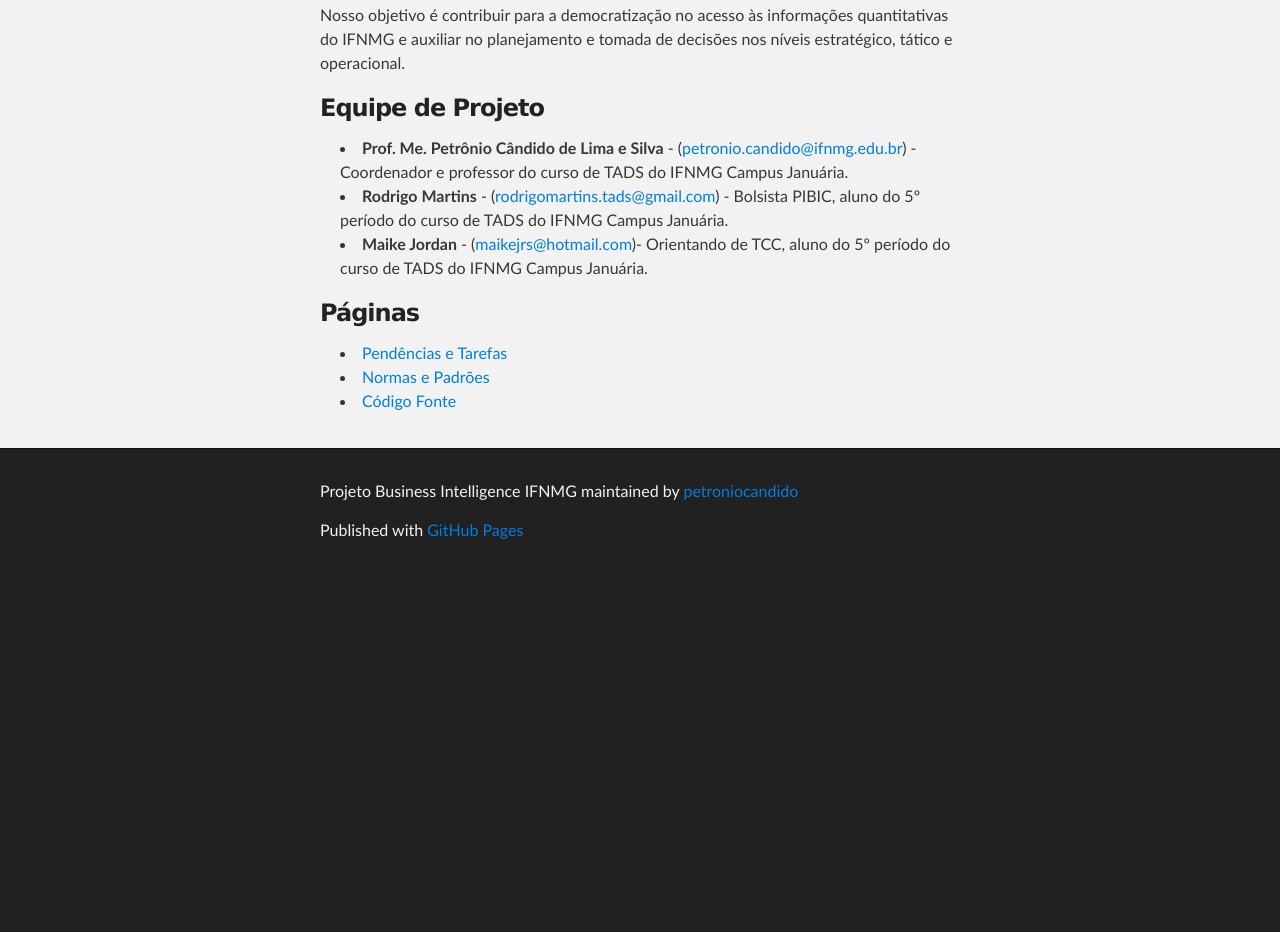
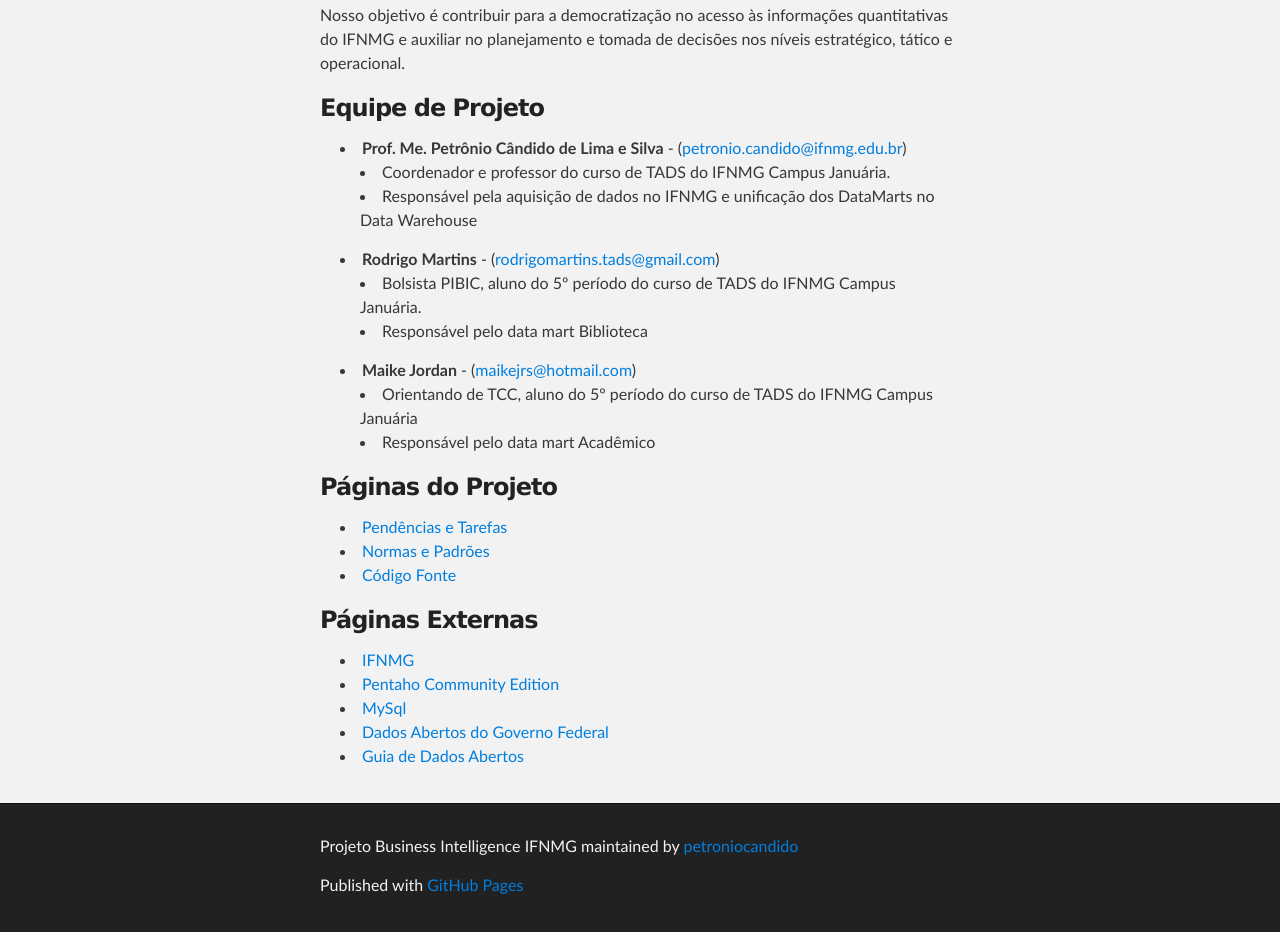
Before and after one commit to petroniocandido/IFNMG_BI, a plain HTML site: page index.html in a window 1280 px wide. Shown: the part 579-1511 px from the top of the page. Before the commit the page ends 1156 px from the top, so only its background shows below. Drawn offline with Linux system fonts and the light colour scheme.

Commit message:
Create gh-pages branch via GitHub

```diff
--- a/index.html
+++ b/index.html
@@ -47,18 +47,45 @@
 
 <ul>
 <li>
-<strong>Prof. Me. Petrônio Cândido de Lima e Silva</strong> - (<a href="mailto:petronio.candido@ifnmg.edu.br">petronio.candido@ifnmg.edu.br</a>) - Coordenador e professor do curso de TADS do IFNMG Campus Januária.</li>
+<strong>Prof. Me. Petrônio Cândido de Lima e Silva</strong> - (<a href="mailto:petronio.candido@ifnmg.edu.br">petronio.candido@ifnmg.edu.br</a>)
+
+<ul>
+<li>Coordenador e professor do curso de TADS do IFNMG Campus Januária.</li>
+<li>Responsável pela aquisição de dados no IFNMG e unificação dos DataMarts no Data Warehouse</li>
+</ul>
+</li>
 <li>
-<strong>Rodrigo Martins</strong> - (<a href="mailto:rodrigomartins.tads@gmail.com">rodrigomartins.tads@gmail.com</a>) - Bolsista PIBIC, aluno do 5º período do curso de TADS do IFNMG Campus Januária.</li>
+<strong>Rodrigo Martins</strong> - (<a href="mailto:rodrigomartins.tads@gmail.com">rodrigomartins.tads@gmail.com</a>)
+
+<ul>
+<li>Bolsista PIBIC, aluno do 5º período do curso de TADS do IFNMG Campus Januária.</li>
+<li>Responsável pelo data mart Biblioteca</li>
+</ul>
+</li>
 <li>
-<strong>Maike Jordan</strong> - (<a href="mailto:maikejrs@hotmail.com">maikejrs@hotmail.com</a>)- Orientando de TCC, aluno do 5º período do curso de TADS do IFNMG Campus Januária.</li>
+<strong>Maike Jordan</strong> - (<a href="mailto:maikejrs@hotmail.com">maikejrs@hotmail.com</a>)
+
+<ul>
+<li>Orientando de TCC, aluno do 5º período do curso de TADS do IFNMG Campus Januária</li>
+<li>Responsável pelo data mart Acadêmico</li>
+</ul>
+</li>
 </ul><h3>
-<a name="p%C3%A1ginas" class="anchor" href="#p%C3%A1ginas"><span class="octicon octicon-link"></span></a>Páginas</h3>
+<a name="p%C3%A1ginas-do-projeto" class="anchor" href="#p%C3%A1ginas-do-projeto"><span class="octicon octicon-link"></span></a>Páginas do Projeto</h3>
 
 <ul>
 <li><a href="https://github.com/petroniocandido/IFNMG_BI/issues">Pendências e Tarefas</a></li>
 <li><a href="https://github.com/petroniocandido/IFNMG_BI/wiki/_pages">Normas e Padrões</a></li>
 <li><a href="https://github.com/petroniocandido/IFNMG_BI">Código Fonte</a></li>
+</ul><h3>
+<a name="p%C3%A1ginas-externas" class="anchor" href="#p%C3%A1ginas-externas"><span class="octicon octicon-link"></span></a>Páginas Externas</h3>
+
+<ul>
+<li><a href="http://www.ifnmg.edu.br">IFNMG</a></li>
+<li><a href="http://community.pentaho.com/">Pentaho Community Edition</a></li>
+<li><a href="http://www.mysql.com/">MySql</a></li>
+<li><a href="http://dados.gov.br">Dados Abertos do Governo Federal</a></li>
+<li><a href="http://opendatahandbook.org/pt_BR/">Guia de Dados Abertos</a></li>
 </ul>
       </section>
     </div>
```
Also changed, not shown: params.json (+1 -1 lines).
